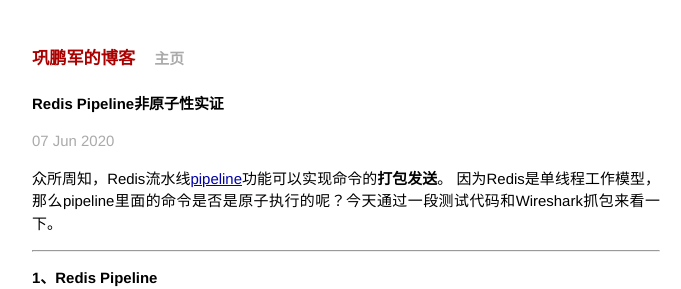
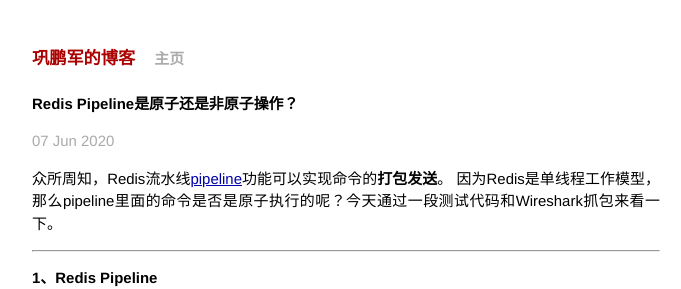
Before and after one commit to gongpengjun/gongpengjun.github.io, a Jekyll site: the page built from _posts/2020-06-07-redis-pipeline-not-atomic-proof.markdown, in a window 1280 px wide and 900 px high. Shown: the top 289 px of the window, without its empty margins (294-975 px from the left). Built offline with Jekyll 4.4.1, drawn with Linux system fonts in a browser that asks for light colours.

Commit message:
rename redis title

```diff
--- a/_posts/2020-06-07-redis-pipeline-not-atomic-proof.markdown
+++ b/_posts/2020-06-07-redis-pipeline-not-atomic-proof.markdown
@@ -1,6 +1,6 @@
 ---
 layout: post
-title: Redis Pipeline非原子性实证
+title: Redis Pipeline是原子还是非原子操作？
 date:   2020-06-07 18:00:00
 categories: Redis
 ---
```
